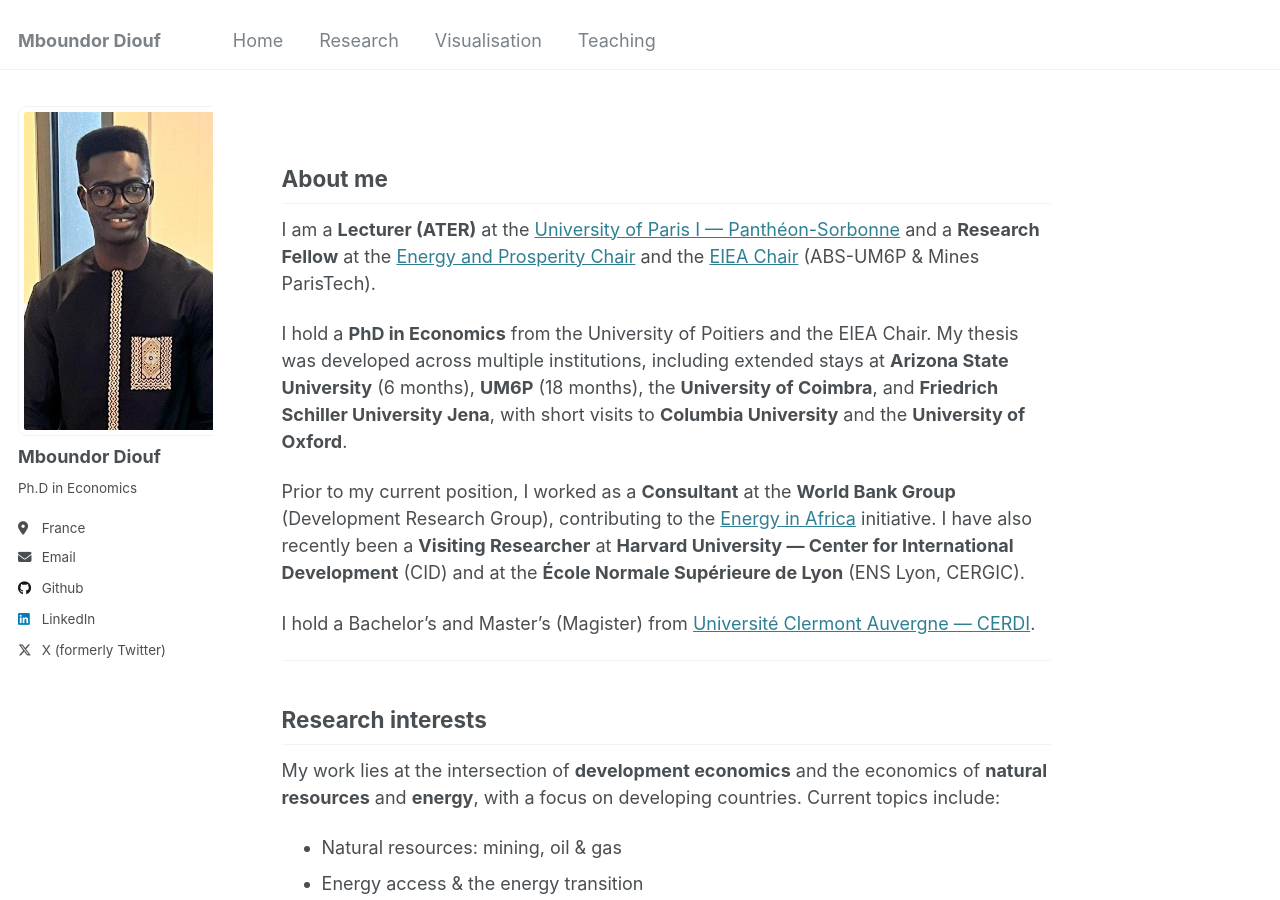
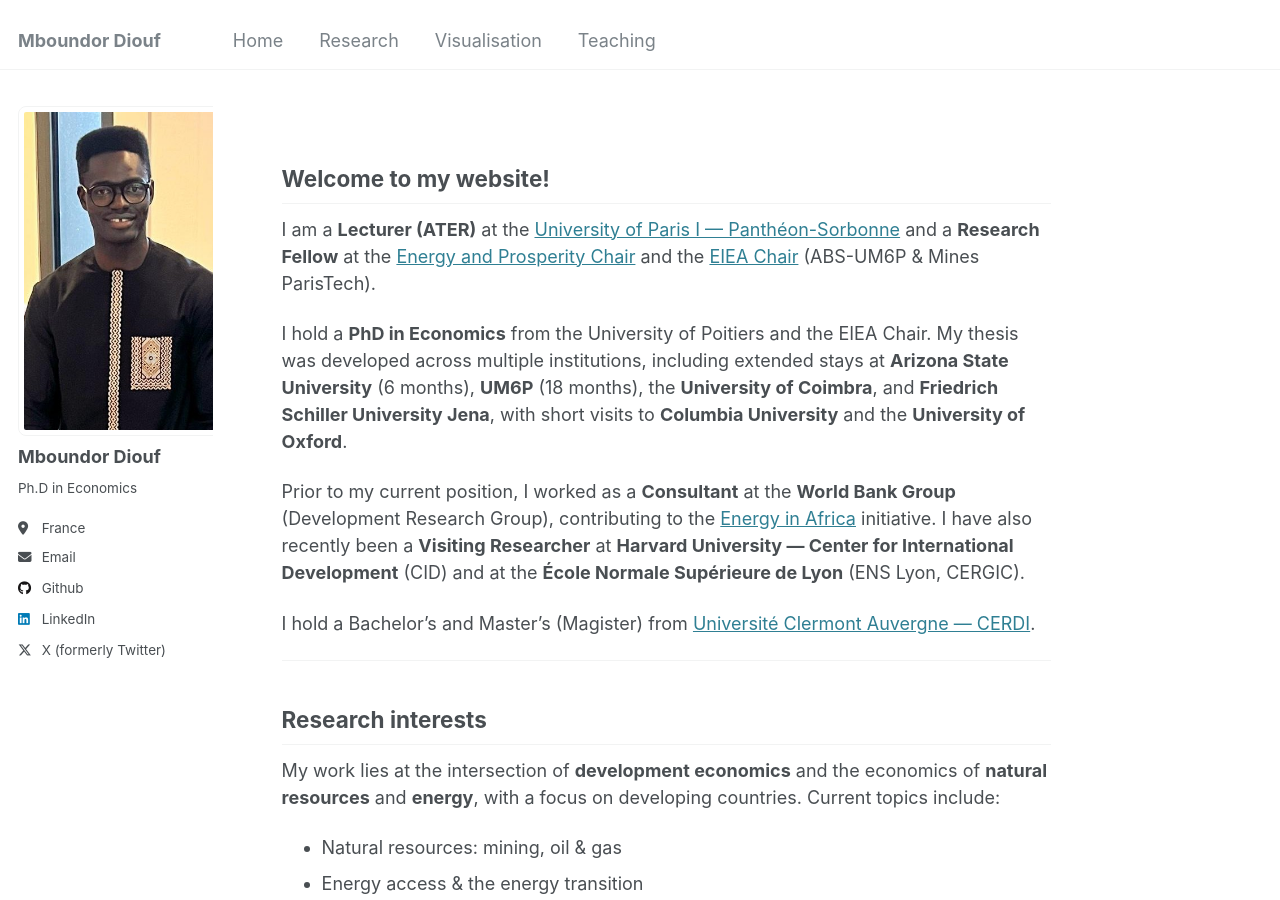
Before and after one commit to mboundordiouf/mboundordiouf.github.io, a Jekyll site: the page built from _pages/about.md, in a window 1280 px wide and 900 px high. Built offline with Jekyll 4.4.1, drawn with Linux system fonts in a browser that asks for light colours.

Commit message:
Update about page title and introduction

```diff
--- a/_pages/about.md
+++ b/_pages/about.md
@@ -8,7 +8,7 @@ redirect_from:
   - /about.html
 ---
 
-## About me
+## Welcome to my website!
 
 I am a **Lecturer (ATER)** at the [University of Paris I — Panthéon-Sorbonne](https://www.pantheonsorbonne.fr/page-perso/mboundor.diouf@) and a **Research Fellow** at the [Energy and Prosperity Chair](http://www.chair-energy-prosperity.org/en/category/research-fellows-1/mboundor-diouf-en/) and the [EIEA Chair](https://www.linkedin.com/company/eiea-um6p/) (ABS-UM6P & Mines ParisTech).
 
```
